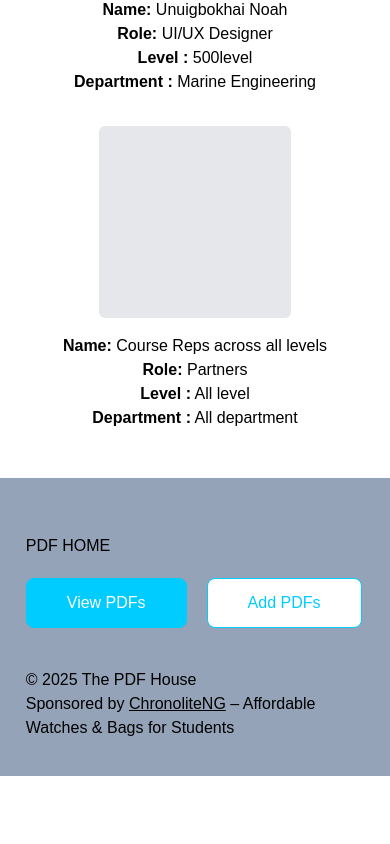
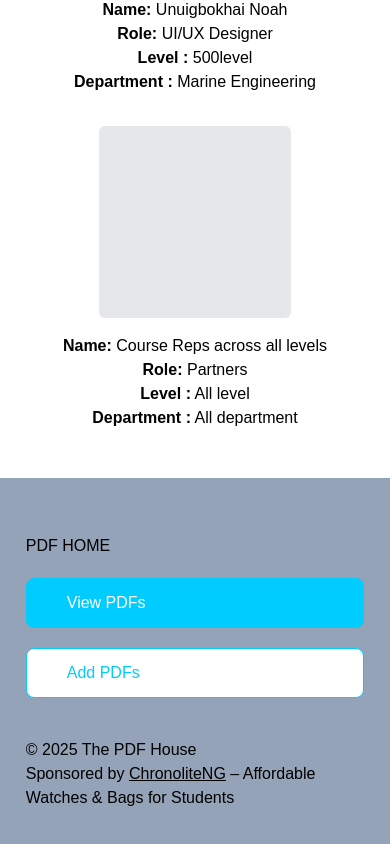
Before and after one commit to Joebakid/PDFHOUSE, a React (Vite) app: page / in a window 390 px wide. Shown: the part 2618-3462 px from the top of the page. Before the commit the page ends 3394 px from the top, so only its background shows below. Built offline with nearby package versions, Linux system fonts and the light colour scheme; a web font is replaced by a local one.

Commit message:
footer update

```diff
--- a/src/components/LAYOUT/Footer.jsx
+++ b/src/components/LAYOUT/Footer.jsx
@@ -6,7 +6,7 @@ function Footer({ Btn, LinkCustom }) {
       <div className="custom-container">
         <div className="py-5">
           <h2>PDF HOME</h2>
-          <span className="flex py-5 gap-5">
+          <span className="flex flex-col py-5 gap-5 sm:flex-row">
             <LinkCustom
               to="/pdfs"
               text="View PDFs"
```
